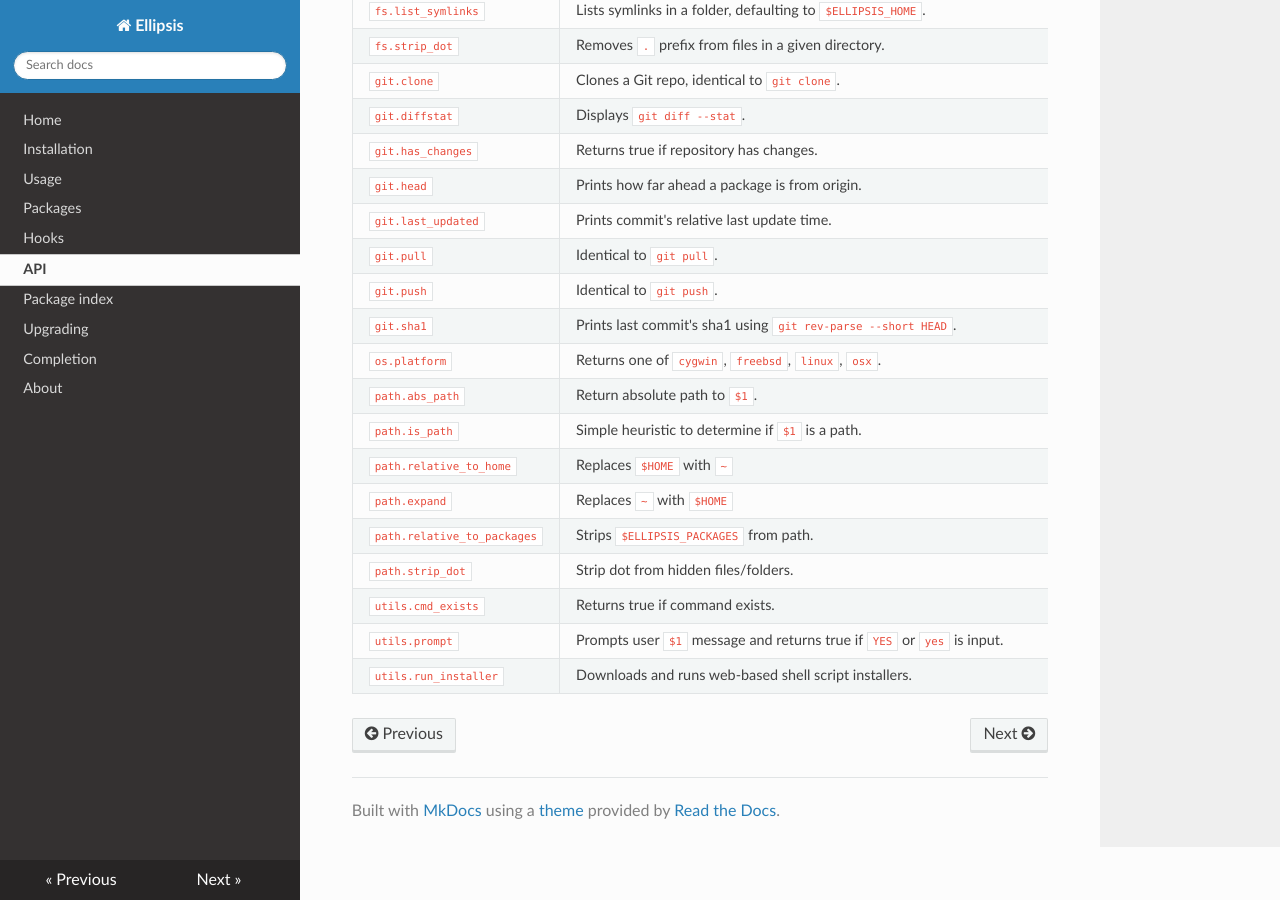
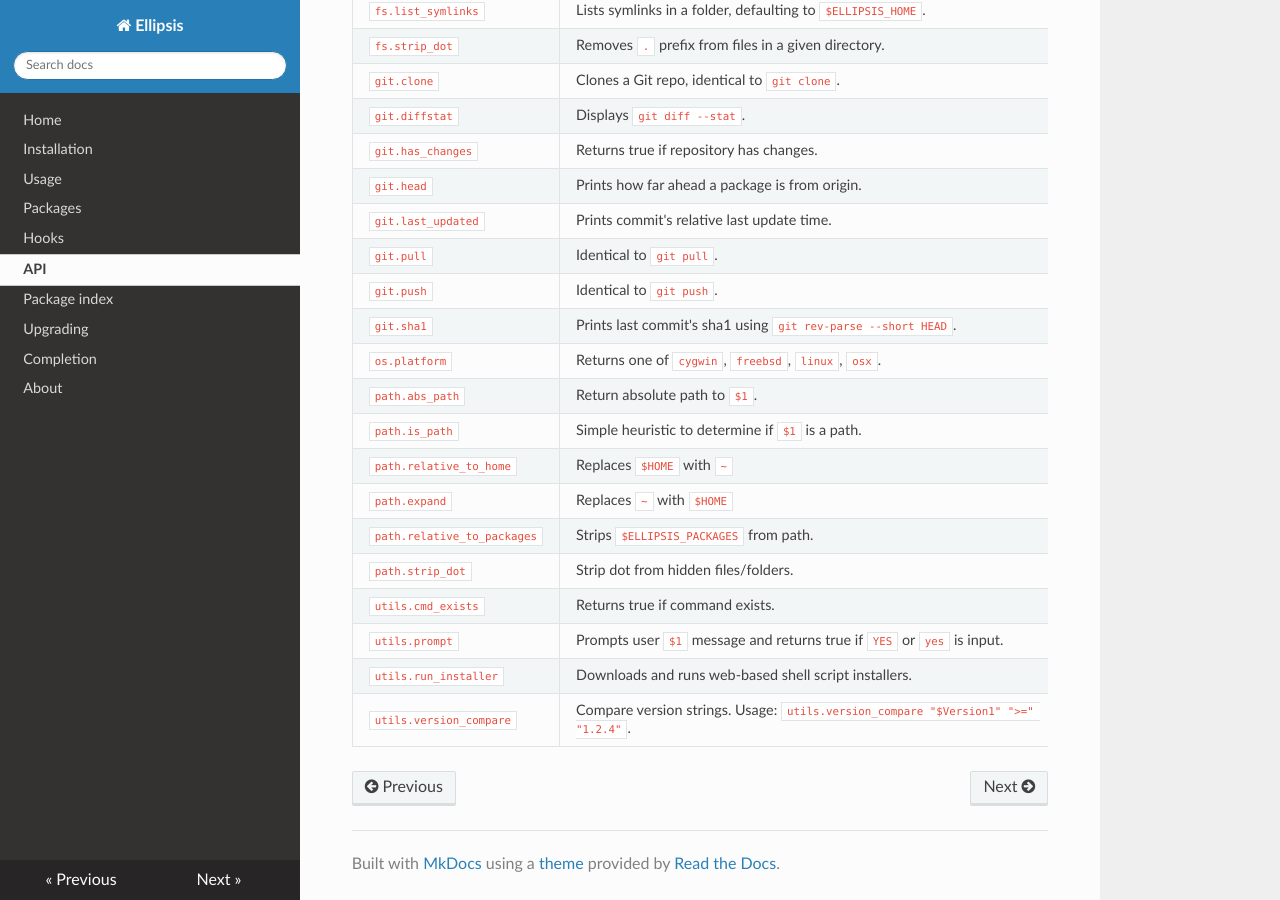
Before and after one commit to ellipsis/ellipsis, an MkDocs documentation site: the page built from docs/api.md, in a window 1280 px wide and 900 px high, scrolled down 661 px. Built offline with MkDocs 1.6.1, drawn with Linux system fonts in a browser that asks for light colours; nearby versions of some CDN libraries; old or Windows-style settings are respelled for this version of MkDocs.

Commit message:
Added version comparison function(s)

```diff
--- a/docs/api.md
+++ b/docs/api.md
@@ -37,3 +37,4 @@ Function/Variable             | Description
 `utils.cmd_exists`            | Returns true if command exists.
 `utils.prompt`                | Prompts user `$1` message and returns true if `YES` or `yes` is input.
 `utils.run_installer`         | Downloads and runs web-based shell script installers.
+`utils.version_compare`       | Compare version strings. Usage: `utils.version_compare "$Version1" ">=" "1.2.4"`.
```
Also changed, not shown: 4 other files.
